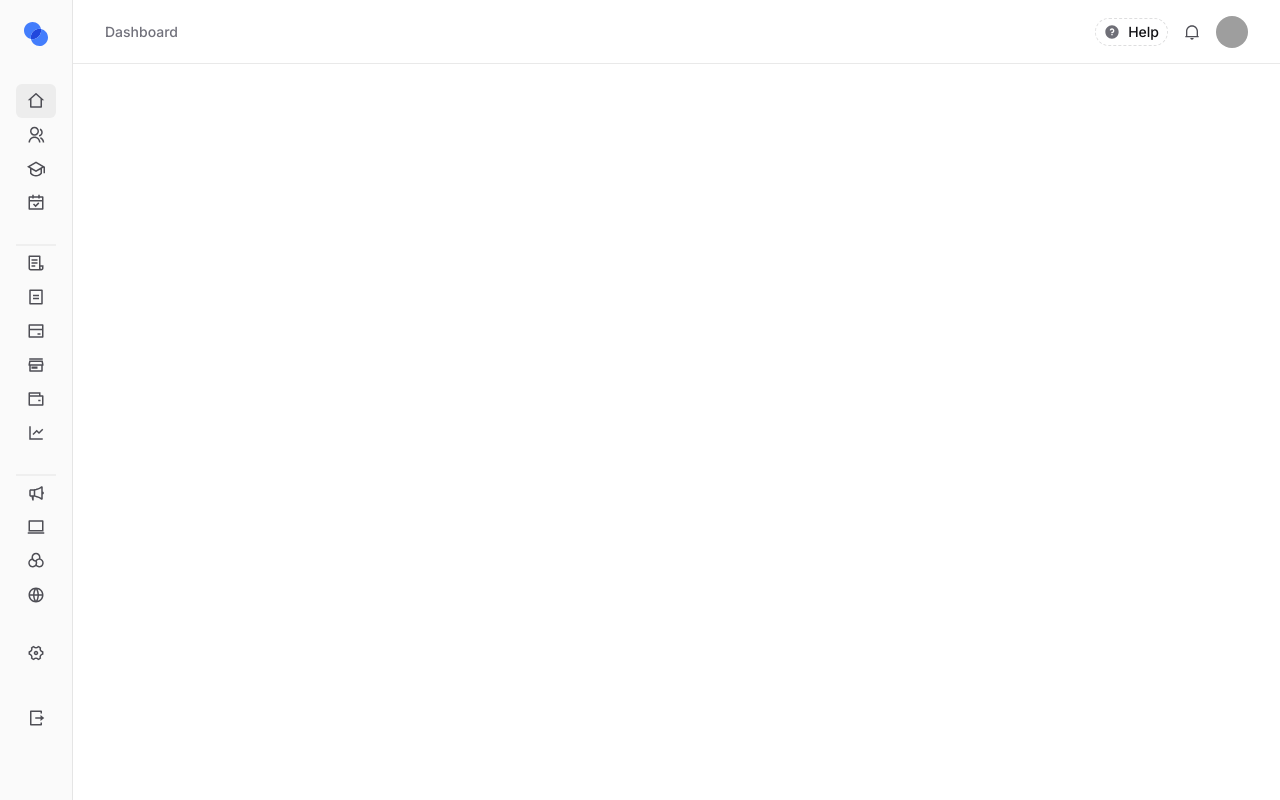
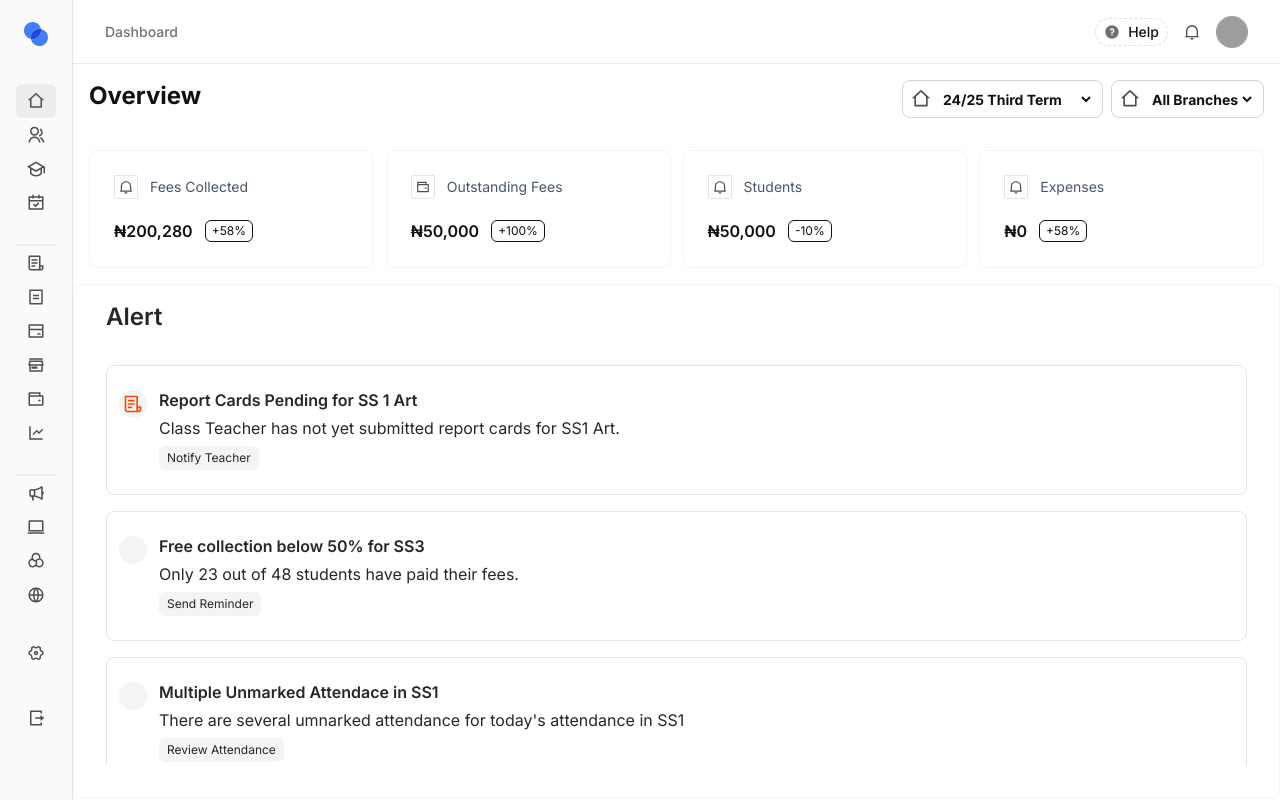
Before and after one commit to digenty/digenty-web, a Next.js app: page / in a window 1280 px wide. Built offline with nearby package versions, Linux system fonts and the light colour scheme; grey boxes are pictures that could not be loaded.

Commit message:
This is where i put the two components together

```diff
--- a/src/app/(core)/page.tsx
+++ b/src/app/(core)/page.tsx
@@ -1,7 +1,55 @@
-export default function Dashboard({
-  children,
-}: Readonly<{
-  children: React.ReactNode;
-}>) {
-  return <div className="">{children}</div>;
+// export default function Dashboard({
+//   children,
+// }: Readonly<{
+//   children: React.ReactNode;
+// }>) {
+//   return <div className="">{children}</div>;
+// }
+
+import Alerts from "@/components/Alert/Alerts";
+
+import { OverviewCard } from "@/components/OverviewHead/OverviewCard";
+import OverviewHeader from "@/components/OverviewHead/OverviewHeader";
+import Image from "next/image";
+
+export default function Dashboard() {
+  return (
+    <>
+      <OverviewHeader />
+      <div className="grid w-full grid-cols-2 gap-3 p-4 md:grid-cols-3 lg:grid-cols-4">
+        <OverviewCard
+          title="Fees collected"
+          icon={<Image src="/icons/notification-2.svg" width={24} height={24} alt="Icon" />}
+          value="₦200,280"
+          color="var(--color-success)"
+          iconBg="var(--color-success-light)"
+          percentage="+58%"
+        />
+        <OverviewCard
+          title="outstanding fees"
+          icon={<Image src="/icons/wallet.svg" width={24} height={24} alt="Icon" />}
+          value="₦50,000"
+          color="var(--color-success)"
+          percentage="+100%"
+          iconBg="var(--color-warning-light)"
+        />
+        <OverviewCard
+          title="students"
+          icon={<Image src="/icons/notification-2.svg" width={24} height={24} alt="Icon" />}
+          value="₦50,000"
+          color="var(--color-danger)"
+          percentage="-10%"
+          iconBg="var(--color-danger-light)"
+        />
+        <OverviewCard
+          title="Expenses"
+          icon={<Image src="/icons/notification-2.svg" width={24} height={24} alt="Icon" />}
+          value="₦0"
+          color="var(--color-warning) "
+          percentage="+58%"
+        />
+      </div>
+      <Alerts />
+    </>
+  );
 }
```
